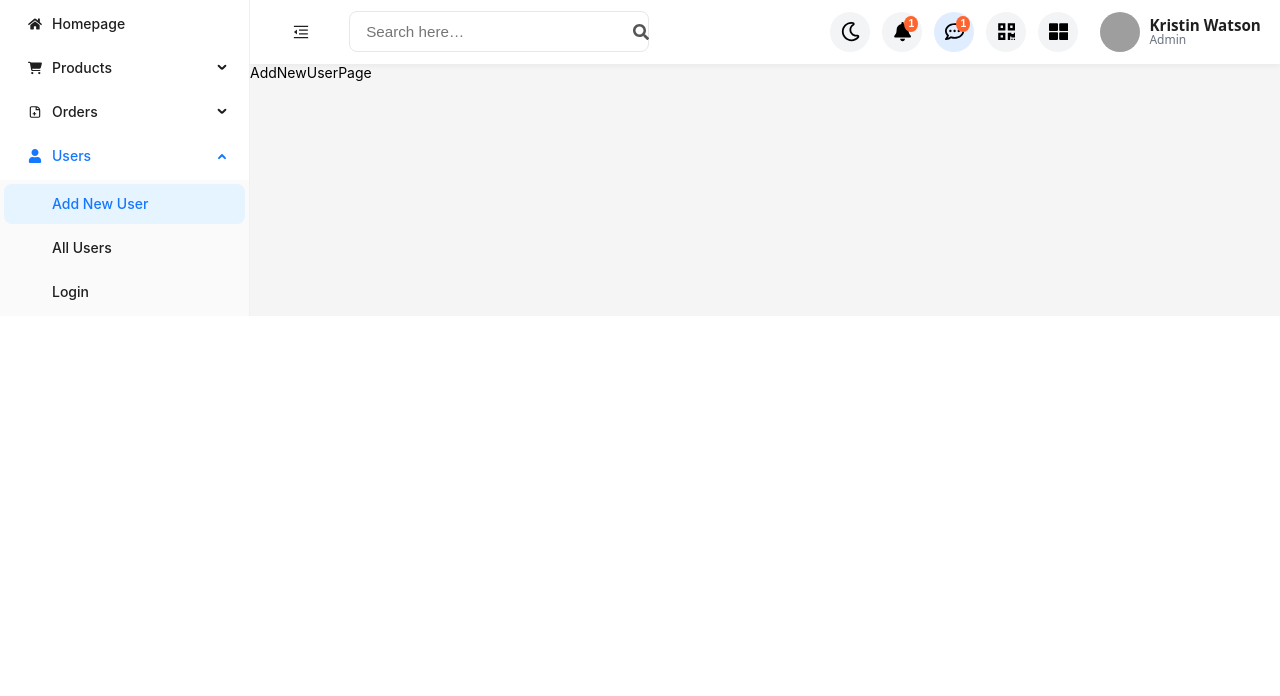
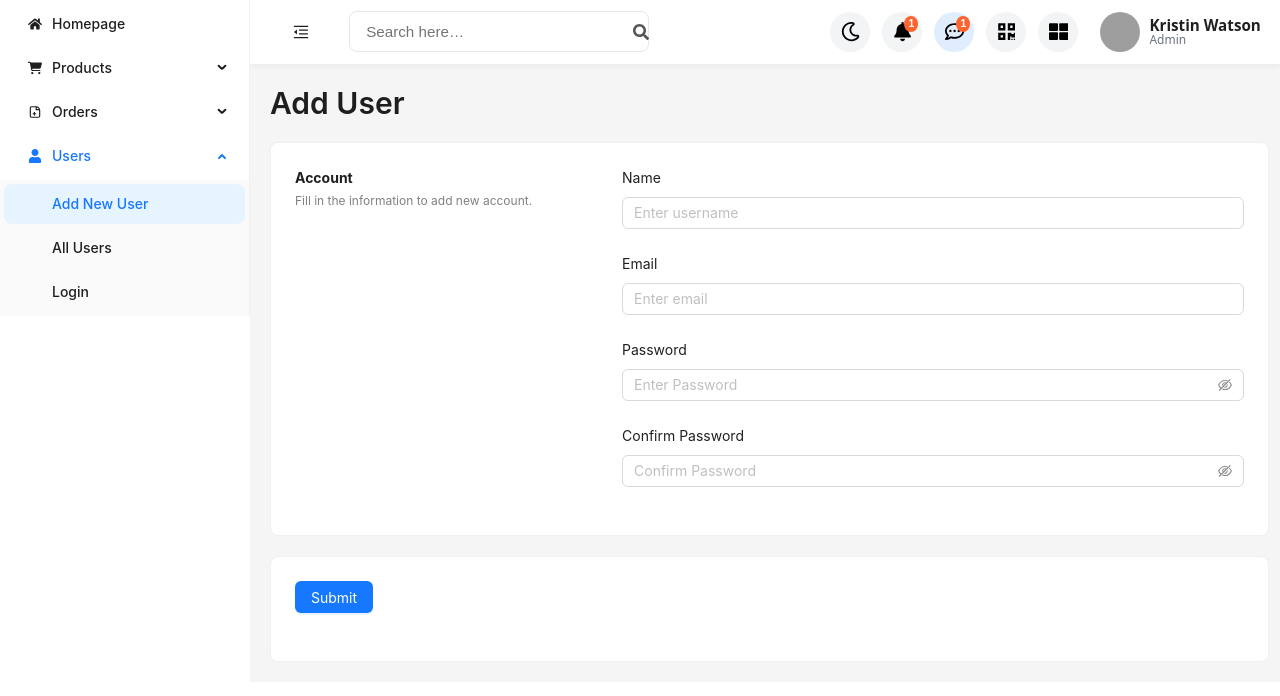
Before and after one commit to Srikanth-Krishna/dashboard, a React (Create React App) app: page /users/add-user in a window 1280 px wide. Shown: the top 696 px of the page. Built offline with nearby package versions, Linux system fonts and the light colour scheme; grey boxes are pictures that could not be loaded.

Commit message:
form in add users

```diff
--- a/src/Pages/UsersPage/AddNewUserPage.js
+++ b/src/Pages/UsersPage/AddNewUserPage.js
@@ -1,5 +1,73 @@
+import { Card, Col, Form, Input, Row, Button } from 'antd';
+import Password from 'antd/es/input/Password';
+import Title from 'antd/es/typography/Title';
 import React from 'react';
 
 export default function AddNewUserPage() {
-  return <div>AddNewUserPage</div>;
+  return (
+    <>
+      <Title level={2} style={{ margin: '20px 0 0 20px' }}>
+        Add User
+      </Title>
+
+      <Card style={{ width: '97%', margin: 20 }}>
+        <Row gutter={[32, 16]} align='top' wrap>
+          <Col xs={24} md={8}>
+            <div>
+              <h4 style={{ margin: '0 0 3px 0' }}>Account</h4>
+              <p style={{ margin: 0, fontSize: 12, color: 'gray' }}>
+                Fill in the information to add new account.
+              </p>
+            </div>
+          </Col>
+
+          <Col xs={24} md={16}>
+            <Form layout='vertical'>
+              <Form.Item label='Name' name='name'>
+                <Input
+                  placeholder='Enter username'
+                  style={{ width: '100%' }}
+                  required
+                />
+              </Form.Item>
+
+              <Form.Item label='Email' name='email'>
+                <Input
+                  placeholder='Enter email'
+                  style={{ width: '100%' }}
+                  required
+                />
+              </Form.Item>
+
+              <Form.Item label='Password' name='password'>
+                <Password
+                  placeholder='Enter Password'
+                  type='password'
+                  style={{ width: '100%' }}
+                  required
+                />
+              </Form.Item>
+
+              <Form.Item label='Confirm Password' name='confirmPassword'>
+                <Password
+                  placeholder='Confirm Password'
+                  type='password'
+                  style={{ width: '100%' }}
+                  required
+                />
+              </Form.Item>
+            </Form>
+          </Col>
+        </Row>
+      </Card>
+
+      <Card style={{ width: '97%', margin: '0 20px 20px 20px' }}>
+        <Form.Item>
+          <Button type='primary' htmlType='submit'>
+            Submit
+          </Button>
+        </Form.Item>
+      </Card>
+    </>
+  );
 }
```
